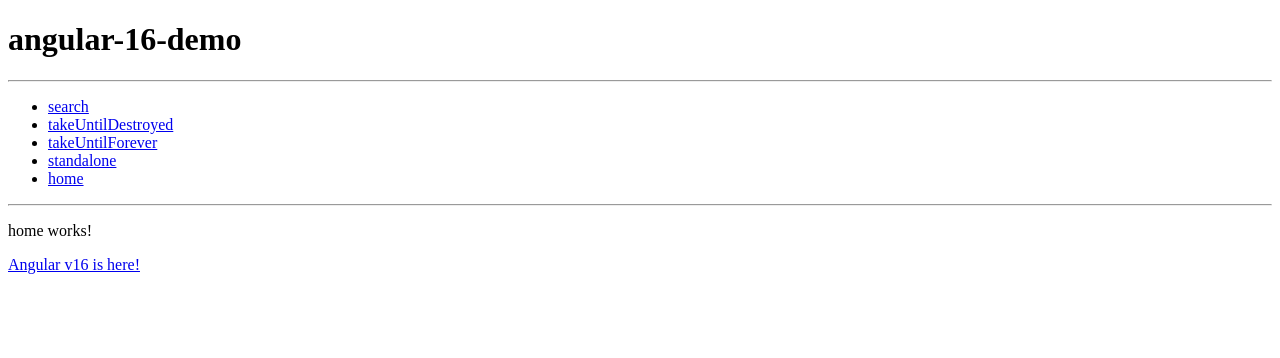
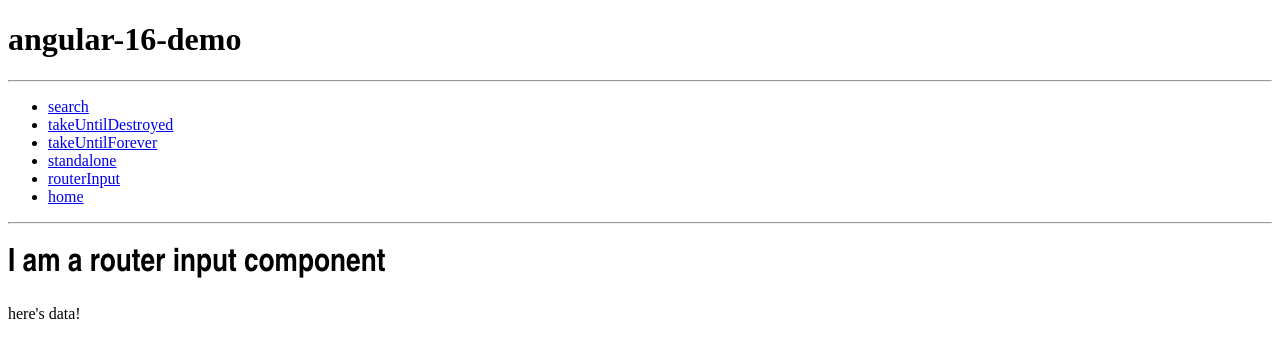
Before and after one commit to jgravlinvermeer/angular-16-demo, an Angular app: page /routerInput in a window 1280 px wide. Before the commit this address led to /. Shown: the top 358 px of the page. Built offline with nearby package versions, Linux system fonts and the light colour scheme.

Commit message:
Add router input

```diff
--- a/src/app/app-routing.module.ts
+++ b/src/app/app-routing.module.ts
@@ -14,12 +14,17 @@ export const routes: Routes = [
   { path: 'takeUntilDestroyed', component: TakeUntilDestroyedComponent },
   { path: 'takeUntilForever', component: TakeUntilForeverComponent },
   { path: 'standalone', loadComponent: () => import('./components/standalone/standalone.component').then(m => m.StandaloneComponent) },
+  { path: 'routerInput', component: RouterInputComponent,
+    resolve: {
+      data: () => "here's data!"
+    }
+  },
   { path: '', component: HomeComponent },
   { path: '**', redirectTo: '' },
 ];
 
 @NgModule({
-  imports: [RouterModule.forRoot(routes)],
+  imports: [RouterModule.forRoot(routes, { bindToComponentInputs: true })],
   exports: [RouterModule]
 })
 export class AppRoutingModule { }
--- a/src/app/components/router-input/router-input.component.html
+++ b/src/app/components/router-input/router-input.component.html
@@ -1,3 +1,5 @@
 <div>
   <h1 class="font">I am a router input component</h1>
+
+  {{ data }}
 </div>
--- a/src/app/components/router-input/router-input.component.ts
+++ b/src/app/components/router-input/router-input.component.ts
@@ -1,4 +1,4 @@
-import {Component} from '@angular/core';
+import {Component, Input} from '@angular/core';
 
 @Component({
   selector: 'app-router-input',
@@ -6,4 +6,5 @@ import {Component} from '@angular/core';
   styleUrls: ['./router-input.component.scss']
 })
 export class RouterInputComponent {
+  @Input() data: string;
 }
```
